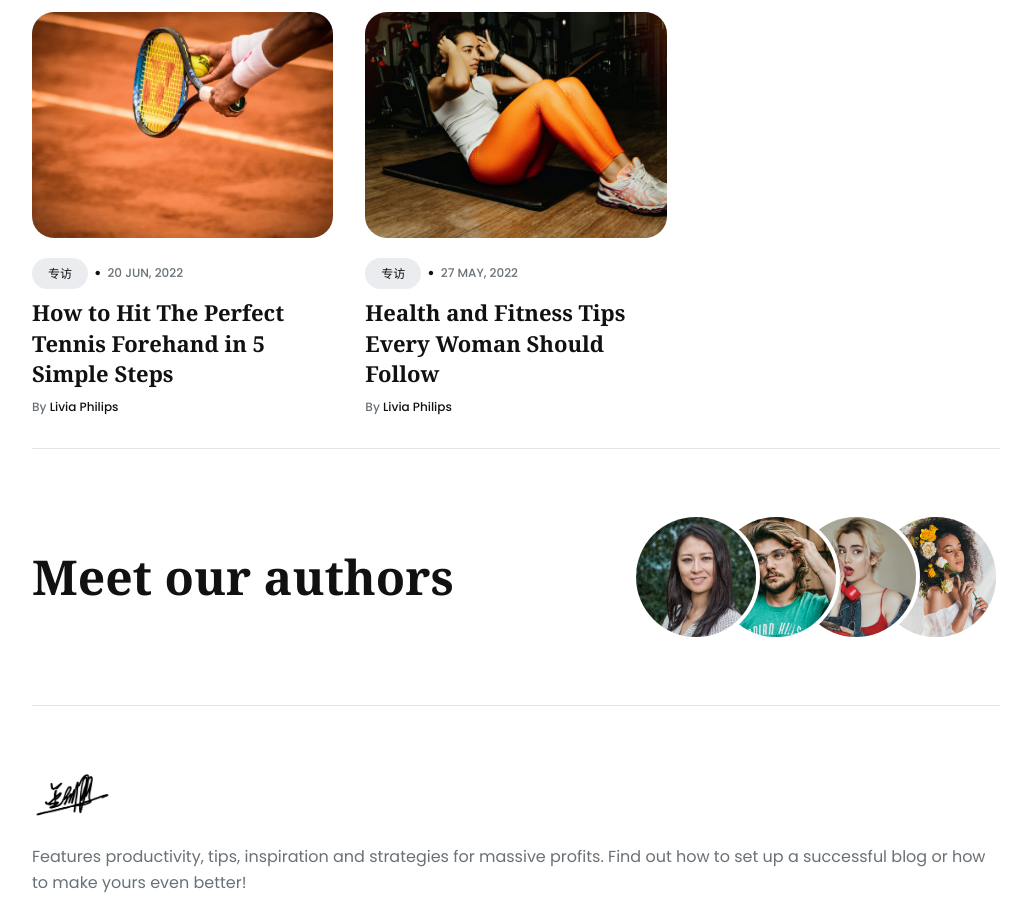
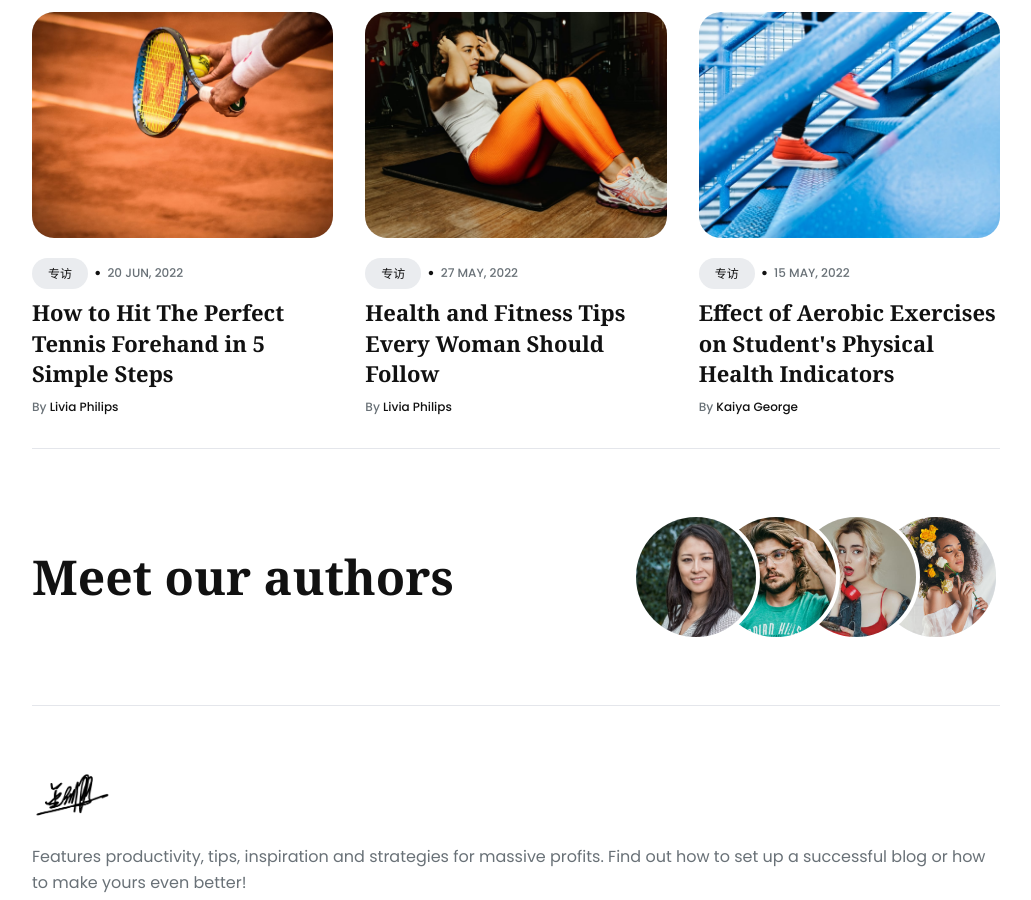
Before and after one commit to KeyuJin2018/KeyuJin2018.github.io, a Jekyll site: the page built from index.html, in a window 1280 px wide and 900 px high, scrolled down 1446 px. Shown: the whole window, without its empty margins (124-1155 px from the left). Built offline with Jekyll 4.4.1, drawn with Linux system fonts in a browser that asks for light colours.

Commit message:
Update 2022-05-15-effect-of-aerobic-exercises-on-students-physical-health-indicators.md

```diff
--- a/_posts/2022-05-15-effect-of-aerobic-exercises-on-students-physical-health-indicators.md
+++ b/_posts/2022-05-15-effect-of-aerobic-exercises-on-students-physical-health-indicators.md
@@ -5,7 +5,7 @@ description: Class aptent taciti sociosqu ad litora torquent per conubia nostra,
 date: 2022-05-15 15:01:35 +0300
 author: kaiya
 image: '/images/28.jpg'
-tags: [sport]
+tags: [专访]
 ---
 Vestibulum lacinia arcu eget nulla. Class aptent taciti sociosqu ad litora torquent per conubia nostra, per inceptos himenaeos. Curabitur sodales ligula in libero. Sed dignissim lacinia nunc. Curabitur tortor. Pellentesque nibh. Aenean quam. In scelerisque sem at dolor. Maecenas mattis. Sed convallis tristique sem. Proin ut ligula vel nunc egestas porttitor.
 
```
